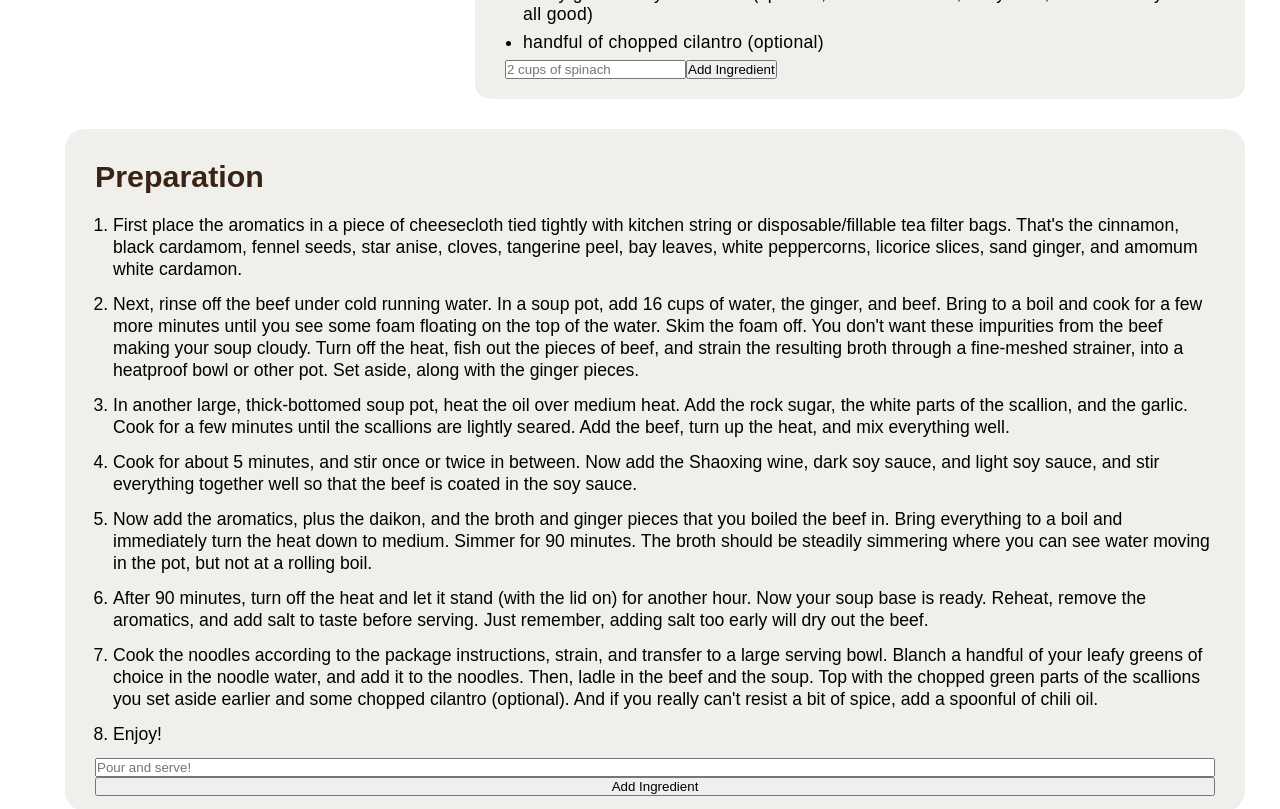
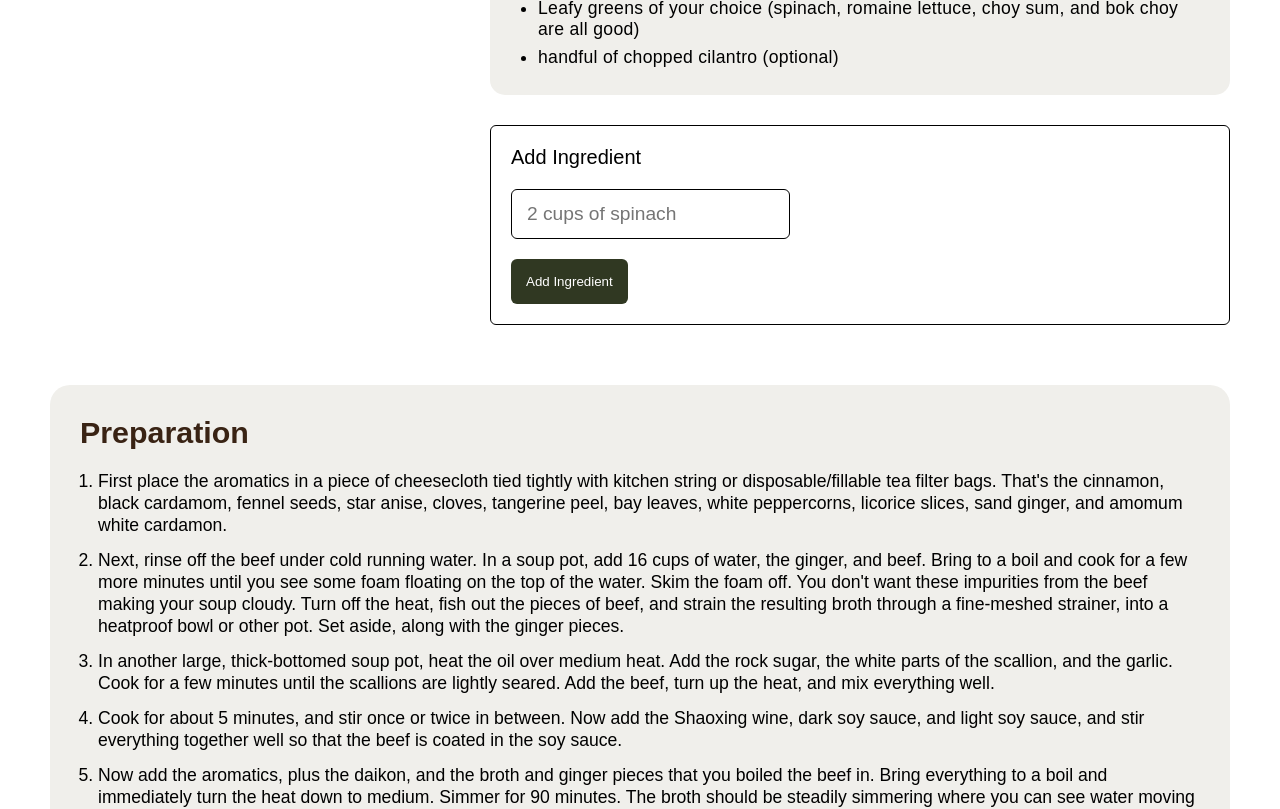
Before and after one commit to hack4impact-calpoly/bootcamp-project-2022, a React (Create React App) app in the folder milestone3/frontend/: page /recipe/0 in a window 1280 px wide. Shown: the part 1040-1849 px from the top of the page. Built offline with nearby package versions, Linux system fonts and the light colour scheme.

Commit message:
added styling to add-item elements

```diff
--- a/milestone3/frontend/src/components/RecipePage.css
+++ b/milestone3/frontend/src/components/RecipePage.css
@@ -1,5 +1,5 @@
 .recipe-page {
-    margin: 35px;
+    margin: 50px;
 }
 
 .recipe-detail-info {
@@ -55,10 +55,39 @@
     letter-spacing: .3px;
 }
 
+.add-item {
+    border: 1px solid black;
+    display: flex;
+    flex-direction: column;
+    justify-content: flex-start;
+    align-items: flex-start;
+    padding: 20px;
+    row-gap: 20px;
+    margin: 30px 0px;
+    border-radius: 6px;
+}
+
+.add-item input {
+    padding: 13px 15px;
+    width: 40%;
+    font-size: 1.2rem;
+    border-radius: 6px;
+    border: 1px solid black;
+}
+
+.add-item .add-item-btn {
+    padding: 15px;
+    background-color: var(--army-green);
+    border: none;
+    border-radius: 6px;
+    color: white;
+    cursor: pointer;
+}
+
 .preparation {
     display: flex;
     flex-direction: column;
-    margin: 30px 0px 0px 30px;
+    margin-top: 30px;
     padding: 30px 30px 15px 30px;
     background-color: var(--light-green);
     border-radius: 20px;
--- a/milestone3/frontend/src/components/RecipePage.tsx
+++ b/milestone3/frontend/src/components/RecipePage.tsx
@@ -42,12 +42,15 @@ export default function RecipePage(props: RecipePageProps) {
                                 <li key={idx}>{item}</li>
                             ))}
                         </ul>
+                    </div>
+                    <div className="add-item">
+                        <p>Add Ingredient</p>
                         <input
                             placeholder='2 cups of spinach'
                             value={newIngredient}
                             onChange={(e: ChangeEvent<HTMLInputElement>) => setNewIngredient(e.target.value)}
                         />
-                        <button onClick={() => setAllIngredients([...allIngredients, newIngredient])}>
+                        <button className="add-item-btn" onClick={() => setAllIngredients([...allIngredients, newIngredient])}>
                             Add Ingredient
                         </button>
                     </div>
@@ -60,13 +63,16 @@ export default function RecipePage(props: RecipePageProps) {
                         <li key={idx}>{item}</li>
                     ))}
                 </ol>
+            </div>
+            <div className="add-item">
+                <p>Add Instruction</p>
                 <input
                     placeholder='Pour and serve!'
                     value={newInstruction}
                     onChange={(e: ChangeEvent<HTMLInputElement>) => setNewInstruction(e.target.value)}
                 />
-                <button onClick={() => setAllInstructions([...allInstructions, newInstruction])}>
-                    Add Ingredient
+                <button className="add-item-btn" onClick={() => setAllInstructions([...allInstructions, newInstruction])}>
+                    Add Instruction
                 </button>
             </div>
         </div>
```
